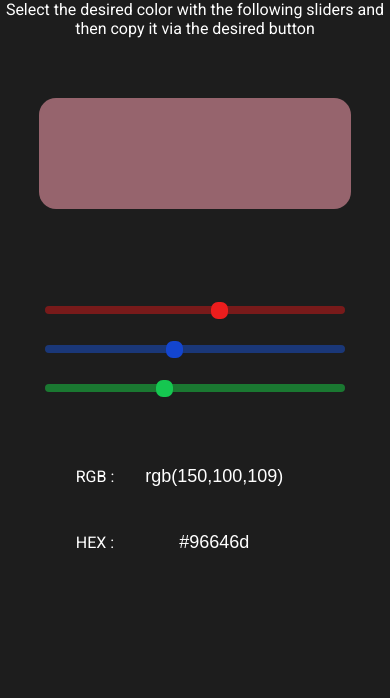
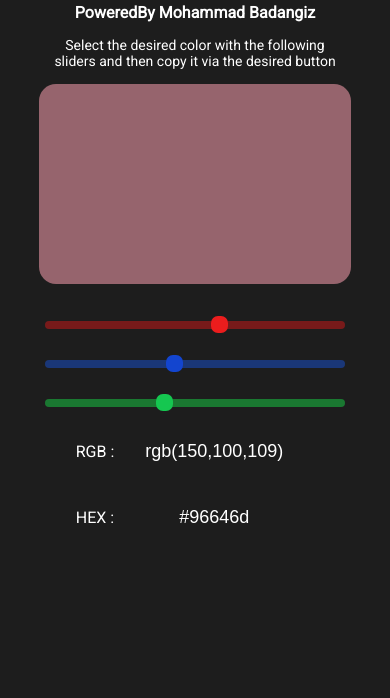
Before and after one commit to mbz3a/simple-color-picker, a plain HTML site: page index.html in a window 390 px wide. Shown: the part 146-844 px from the top of the page. Drawn offline with Linux system fonts and the light colour scheme.

Commit message:
Responsive part is done

```diff
--- a/css/style.css
+++ b/css/style.css
@@ -24,7 +24,6 @@ body{
     -khtml-user-select: none;
     -moz-user-select: none;
     -ms-user-select: none;
-
 }
 .wrapper{
     width: 100%;
@@ -197,6 +196,7 @@ body{
     align-items: center;
     align-content: center;
 }
+
 .modal-container .modal{
     direction: rtl;
     width: 500px;
@@ -209,10 +209,12 @@ body{
     font-size: 20px;
     position: relative;
 }
+
 .modal img#icon{
     width: 100px;
     margin: 20px;
 }
+
 .modal-container .time-line{
     width: 100%;
     height: 5px;
@@ -222,12 +224,81 @@ body{
     bottom: 0;
 
 }
+
+
+/*
+    *responsive
+*/
+@media only screen and (max-width:1200px) {
+    .wrapper{
+        display: block;
+    }
+    .wrapper .credits {
+        margin: auto;
+    }
+    .wrapper .credits p{
+        width: auto;
+        font-size: 14px;
+        margin: 15px 0;
+    }
+    .wrapper .credits h1{
+        font-size: 19px;
+        font-weight: bold;
+    }
+    .wrapper .credits h2{
+        font-size: 16px;
+    }
+    .show-color{
+        margin: auto;
+        width: 60%;
+        height: 200px;
+    }
+    .bottom{
+        margin: auto;
+        text-align: center;
+        display: block;
+    }
+    .bottom div{
+        display: inline-block;
+        margin: auto;
+    }
+    .bottom .code-outputs{
+        width: 100%;
+        margin: 20px auto;
+        display: flex;
+        flex-flow: row wrap;
+        justify-content: center;
+        align-items: center;
+        align-content: center;
+    }
+    .bottom .inputs-container{
+        margin: 10px auto;
+    }
+}
+
+@media only screen and (max-width:600px){
+    .wrapper .credits p{
+        width: 300px;
+        font-size: 14px;
+        margin: 15px auto;
+    }
+}
+
+@media only screen and (max-width:450px){
+    .show-color{
+        margin: auto;
+        width: 80%;
+        height: 200px;
+    }
+}
+
+/*
+    *some codes
+*/
+
 .tl-animation{
     animation: time_line 3s linear  1 ;
 }
-
-
-
 @keyframes time_line {
     from{
         width: 0;
--- a/index.html
+++ b/index.html
@@ -38,12 +38,12 @@
                 </div>
             </div>
             <div  class="right">
-                <div>
+                <div class="code-outputs" >
                     <span>RGB : </span>
                     <input type="text" id="rgb" value="" readonly />
                     <button class="btns-copy">Copy <span class="material-icons" >&#xe14d;</span></button>
                 </div>
-                <div>
+                <div class="code-outputs" >
                     <span>HEX : </span>
                     <input type="text" id="hex" value="" readonly />
                     <button class="btns-copy">Copy   <span class="material-icons" >&#xe14d;</span></button>
--- a/javascripts/script.js
+++ b/javascripts/script.js
@@ -2,7 +2,6 @@ let show_color= document.getElementById('show-color');
 var r = document.querySelector(':root');
 let hex_elmt = document.getElementById('hex');
 let rgb_elmt = document.getElementById('rgb');
-
 const dec_to_hex = (input_num)=>{
     var inpt = Number(input_num);
     var divisor = inpt;
@@ -39,7 +38,6 @@ const dec_to_hex = (input_num)=>{
     }
     return hexcode;
 }
-
 const give_zero = (strs)=>{
     let mkNum = Number(strs);
     if( mkNum <10){
@@ -70,7 +68,6 @@ const give_zero = (strs)=>{
         return strs;
     }
 }
-
 const make_changes = ()=>{
     let allranges = document.querySelectorAll('.ranges');
     var range1 = dec_to_hex(allranges[0].value) ;
```
